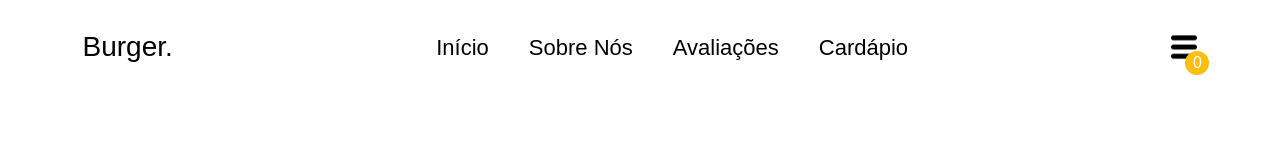
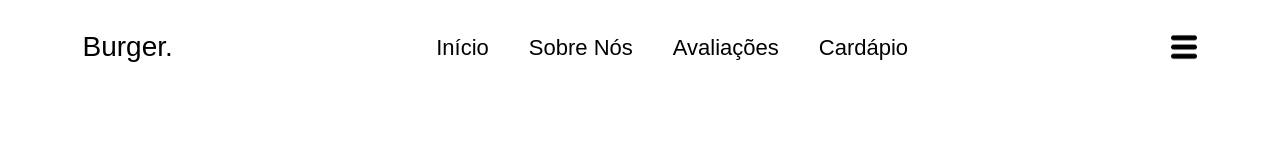
Before and after one commit to Joa0Gustav0/online-menu-app, a Next.js app: page / in a window 1280 px wide. Shown: the top 160 px of the page. Built offline with nearby package versions, Linux system fonts and the light colour scheme; a web font is replaced by a local one.

Commit message:
created component for displaying when the bag list is empty

```diff
--- a/app/sacola/page.tsx
+++ b/app/sacola/page.tsx
@@ -3,6 +3,8 @@
 import BagProduct from "../ui/BagProduct";
 import Title from "../ui/Title";
 import { useState, useEffect } from "react";
+import Image from "next/image";
+import burgerPicture from "@/public/media/sections-pictures/hero/hamburguer-hero-picture.png";
 
 function Page() {
   type onBag = {
@@ -39,11 +41,13 @@ function Page() {
         </aside>
         <ul
           id="menu-list"
-          className="flex flex-col items-center w-full max-w-[700px] px-[15px] gap-[26px] h-[50vh] min-h-[340px] overflow-y-auto pt-[10px] pb-[26px]"
+          className={`flex flex-col ${onBag.length < 1 ? "justify-center" : ""} items-center w-full max-w-[700px] px-[15px] gap-[26px] h-[50vh] min-h-[340px] overflow-y-auto pt-[10px] pb-[26px]`}
         >
-          {onBag.map((item, i) => (
-            <BagProduct key={"item-" + i} item={item} />
-          ))}
+          {
+            onBag.length > 0 ? onBag.map((item, i) => (
+              <BagProduct key={"item-" + i} item={item} />
+            )) : (<p className="text-[1.25em] text-center"><Image src={burgerPicture} alt={"Imagem de um hambúrguer"} className="w-full max-w-[100px] m-auto opacity-[.2] blur-[2px]"/>Sua sacola está <span className="text-default font-semibold">vazia!</span> 🍔💬</p>)
+          }
         </ul>
       </div>
     </main>
--- a/app/ui/SideBar/BagIndex.tsx
+++ b/app/ui/SideBar/BagIndex.tsx
@@ -21,7 +21,7 @@ function BagIndex( {animate_colors}: {animate_colors: boolean} ) {
 
   return (
     <span
-      className={`${!animate_colors ? "absolute translate-x-1/2 translate-y-1/2 right-0 bottom-[5px]" : ""} flex justify-center items-center w-[24px] h-[24px] bg-default  ${secondaryFont.className} text-white rounded-full group-hover:scale-[75%] group-active:scale-[100%] transition-all duration-[.25s] ${animate_colors ? "group-hover:bg-white group-hover:text-default" : ""}`}
+      className={`${inBag >= 1 ? "" : "hidden"} ${!animate_colors ? "absolute translate-x-1/2 translate-y-1/2 right-0 bottom-[5px]" : ""} flex justify-center items-center w-[24px] h-[24px] bg-default  ${secondaryFont.className} text-white rounded-full group-hover:scale-[75%] group-active:scale-[100%] transition-all duration-[.25s] ${animate_colors ? "group-hover:bg-white group-hover:text-default" : ""}`}
     >
       {inBag}
     </span>
--- a/package.json
+++ b/package.json
@@ -12,7 +12,8 @@
     "clsx": "^2.1.0",
     "next": "14.0.4",
     "react": "^18",
-    "react-dom": "^18"
+    "react-dom": "^18",
+    "react-magic-motion": "^1.1.2"
   },
   "devDependencies": {
     "@types/node": "^20",
@@ -22,7 +23,6 @@
     "eslint": "^8",
     "eslint-config-next": "14.0.4",
     "postcss": "^8",
-    "react-magic-motion": "^1.1.2",
     "tailwindcss": "^3.3.0",
     "typescript": "^5"
   }
```
Also changed, not shown: 1 other file (tests, documents, lock files or other folders).
